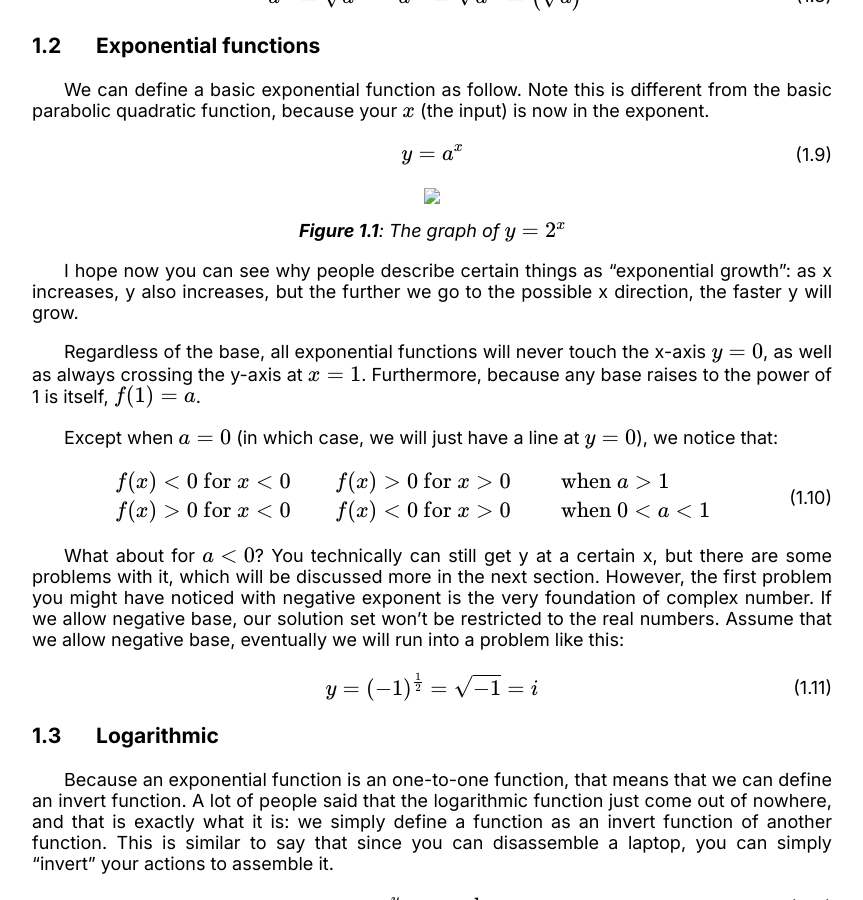
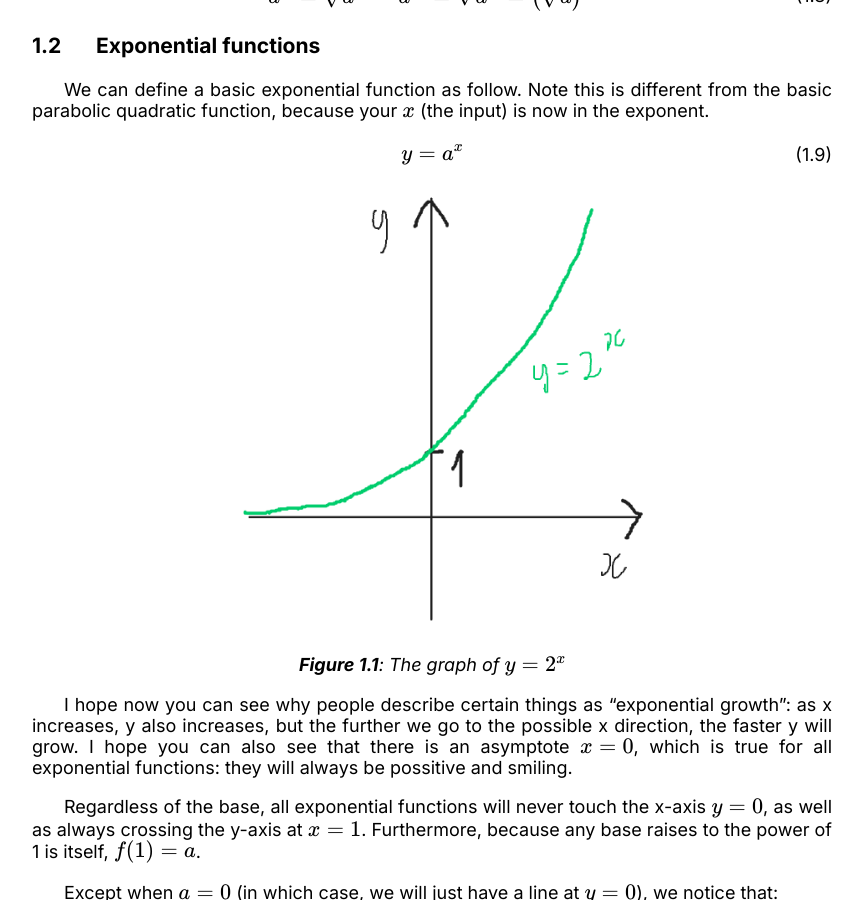
Before and after one commit to LukeNK/n-week-project, a Jekyll site: the page built from chapters/_m/exp-log.md, in a window 1280 px wide and 900 px high, scrolled down 1318 px. Shown: the whole window, without its empty margins (208-1071 px from the left). Built offline with Jekyll 4.4.1, drawn with Linux system fonts in a browser that asks for light colours.

Commit message:
Added illustration to exponential function

```diff
--- a/chapters/_m/exp-log.md
+++ b/chapters/_m/exp-log.md
@@ -63,7 +63,7 @@ We can define a basic exponential function as follow. Note this is different fro
     <figcaption>The graph of $y=2^x$</figcaption>
 </figure>
 
-I hope now you can see why people describe certain things as "exponential growth": as x increases, y also increases, but the further we go to the possible x direction, the faster y will grow.
+I hope now you can see why people describe certain things as "exponential growth": as x increases, y also increases, but the further we go to the possible x direction, the faster y will grow. I hope you can also see that there is an asymptote $x=0$, which is true for all exponential functions: they will always be possitive and smiling.
 
 Regardless of the base, all exponential functions will never touch the x-axis $y=0$, as well as always crossing the y-axis at $x=1$. Furthermore, because any base raises to the power of 1 is itself, $f(1) = a$.
 
```
Also changed, not shown: figures/m/11.png (added).
